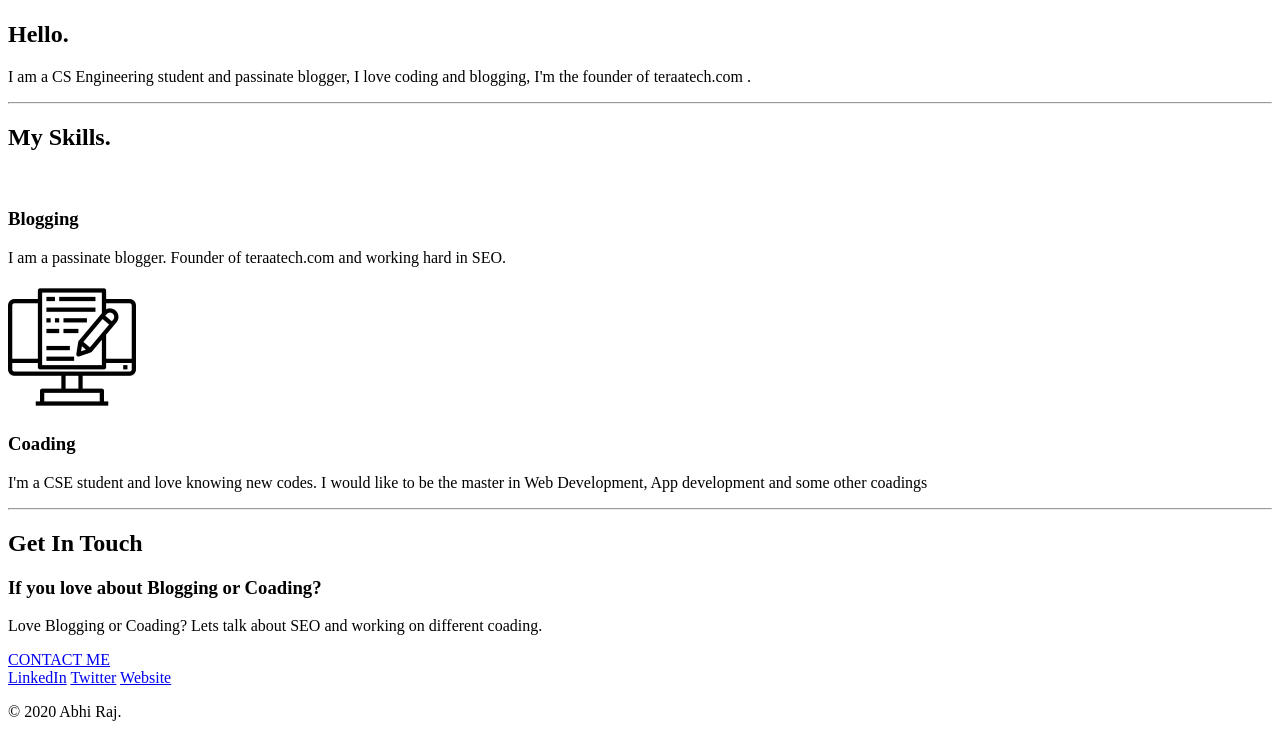
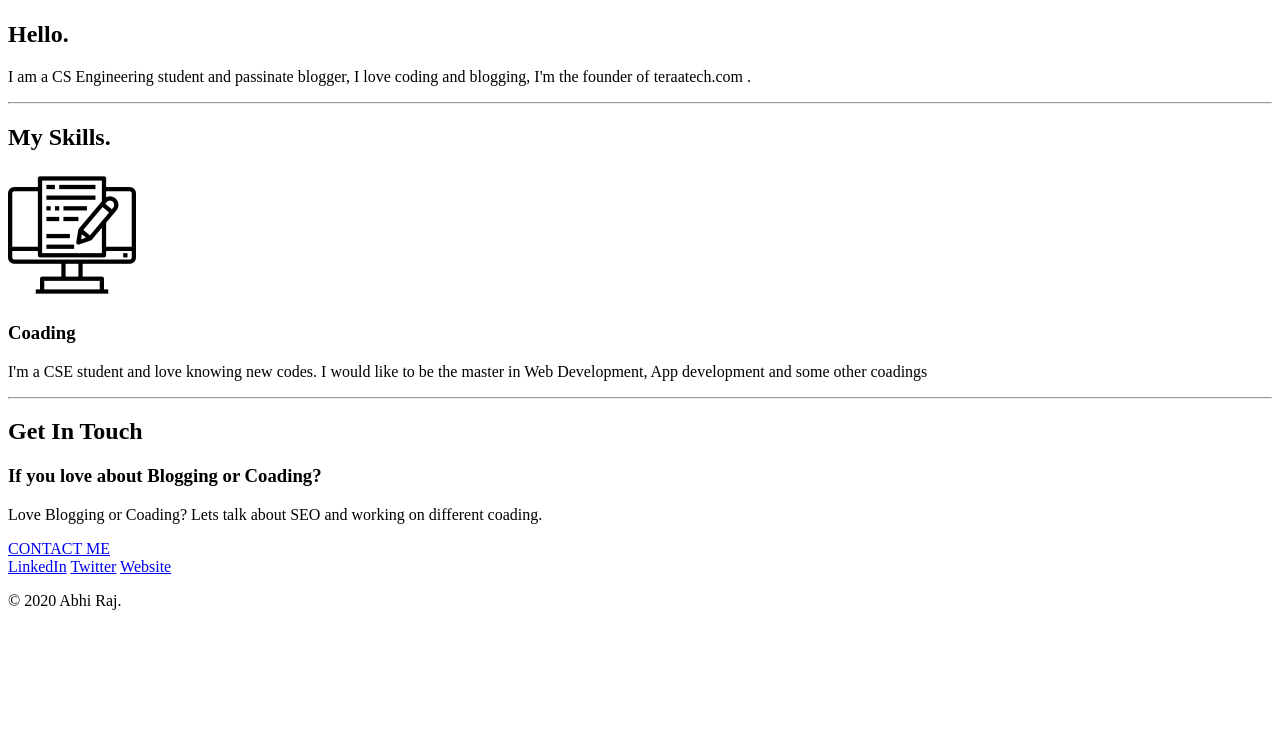
Before and after one commit to eng19cs0007-abhi/eng19cs0007-abhi.github.io, a plain HTML site: page index.html in a window 1280 px wide. Shown: the part 744-1481 px from the top of the page. After the commit the page ends 1370 px from the top, so only its background shows below. Drawn offline with Linux system fonts and the light colour scheme; files that its build step writes are made by us from their sources.

Commit message:
Update index.html

```diff
--- a/index.html
+++ b/index.html
@@ -25,11 +25,6 @@
   <div class="skills">
     <h2>My Skills.</h2>
     <div class="skill-row">
-      <img class="blog-img" src="blog.png" alt="">
-      <h3>Blogging</h3>
-      <p>I am a passinate blogger. Founder of teraatech.com and working hard in SEO.</p>
-    </div>
-    <div class="skill-row">
       <img class="content-img" src="content.png" alt="blogger title">
       <h3>Coading</h3>
       <p>I'm a CSE student and love knowing new codes. I would like to be the master in Web Development, App development and some other coadings</p>
```
